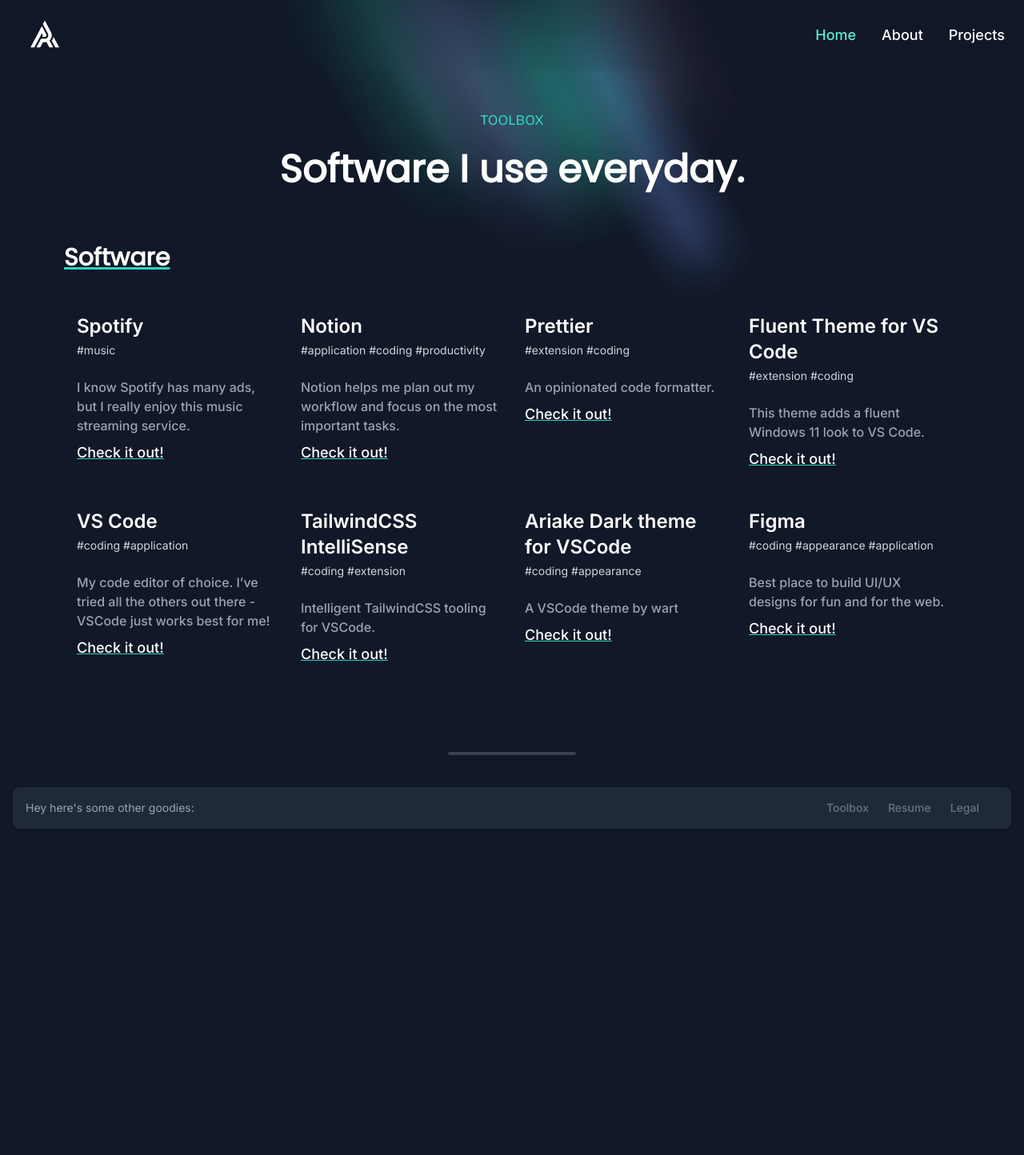
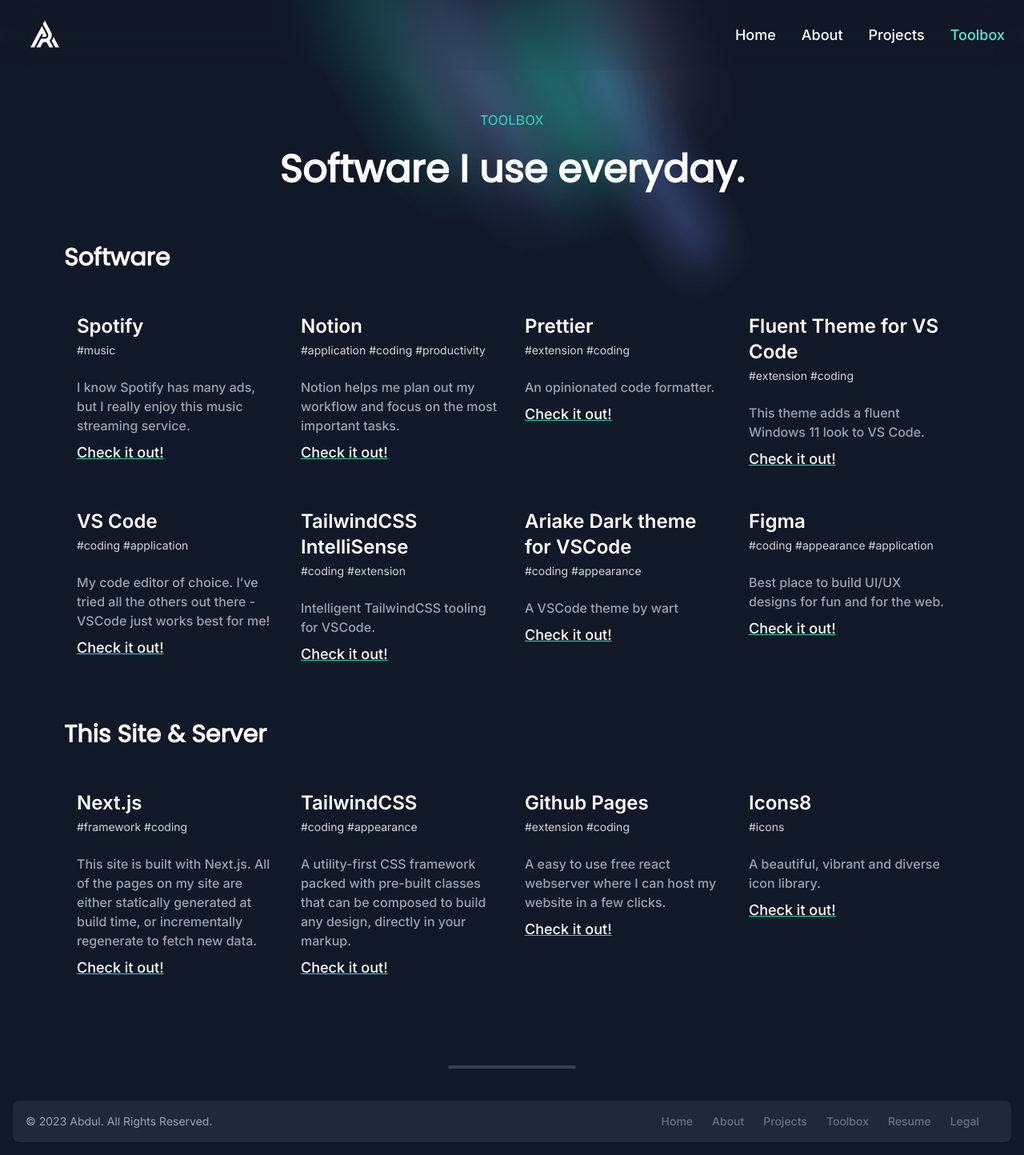
Before and after one commit to git-Abdul/dev, a Next.js app: page /toolbox in a window 1280 px wide. Shown: the whole page at 80% size. Before the commit the page ends 1052 px from the top, so only its background shows below. Built offline with nearby package versions, Linux system fonts and the light colour scheme; a web font is replaced by a local one.

Commit message:
Changes made

```diff
--- a/app/about/page.js
+++ b/app/about/page.js
@@ -70,6 +70,13 @@
                 <Link href={"/projects"}>
                   <p className="block text-lg py-2 pl-3 pr-4 text-white rounded md:hover:bg-transparent md:border-0 md:p-0 ease-in duration-200 hover:text-teal-500 dark:hover:text-teal-500 md:dark:hover:bg-transparent">
                     Projects
+                  </p>
+                </Link>
+              </li>
+              <li>
+                <Link href={"/toolbox"}>
+                  <p className="block text-lg py-2 pl-3 pr-4 text-white rounded md:hover:bg-transparent md:border-0 md:p-0 ease-in duration-200 hover:text-teal-500 dark:hover:text-teal-500 md:dark:hover:bg-transparent">
+                    Toolbox
                   </p>
                 </Link>
               </li>
--- a/app/layout.js
+++ b/app/layout.js
@@ -17,9 +17,18 @@
       <body className={inter.className}>{children}
         <footer class="rounded-lg shadow m-4 bg-gray-800">
           <div class="w-full mx-auto max-w-screen-xl p-4 md:flex md:items-center md:justify-between">
-            <span class="text-sm sm:text-center text-gray-400">Hey here's some other goodies:
+            <span class="text-sm sm:text-center text-gray-400">© 2023 <Link href={"/"} className='hover:underline'>Abdul</Link>. All Rights Reserved.
             </span>
             <ul class="flex flex-wrap items-center mt-3 text-sm font-medium text-gray-500 dark:text-gray-400 sm:mt-0">
+              <li>
+                <Link href={"/"} class="mr-4 hover:underline md:mr-6 ">Home</Link>
+              </li>
+              <li>
+                <Link href={"/about"} class="mr-4 hover:underline md:mr-6 ">About</Link>
+              </li>
+              <li>
+                <Link href={"/projects"} class="mr-4 hover:underline md:mr-6 ">Projects</Link>
+              </li>
               <li>
                 <Link href={"/toolbox"} class="mr-4 hover:underline md:mr-6 ">Toolbox</Link>
               </li>
--- a/app/page.js
+++ b/app/page.js
@@ -75,6 +75,13 @@
                   </p>
                 </Link>
               </li>
+              <li>
+                <Link href={"/toolbox"}>
+                  <p className="block text-lg py-2 pl-3 pr-4 text-white rounded md:hover:bg-transparent md:border-0 md:p-0 ease-in duration-200 hover:text-teal-500 dark:hover:text-teal-500 md:dark:hover:bg-transparent">
+                    Toolbox
+                  </p>
+                </Link>
+              </li>
             </ul>
           </div>
         </div>
--- a/app/projects/page.js
+++ b/app/projects/page.js
@@ -68,8 +68,15 @@
               </li>
               <li>
                 <Link href={"/projects"}>
+                  <p className="block text-lg py-2 pl-3 pr-4 text-teal-300 rounded md:hover:bg-transparent md:border-0 md:p-0 ease-in duration-200 hover:text-teal-500 dark:hover:text-teal-500 md:dark:hover:bg-transparent">
+                    Projects
+                  </p>
+                </Link>
+              </li>
+              <li>
+                <Link href={"/toolbox"}>
                   <p className="block text-lg py-2 pl-3 pr-4 text-white rounded md:hover:bg-transparent md:border-0 md:p-0 ease-in duration-200 hover:text-teal-500 dark:hover:text-teal-500 md:dark:hover:bg-transparent">
-                    Projects
+                    Toolbox
                   </p>
                 </Link>
               </li>
--- a/app/resume/page.js
+++ b/app/resume/page.js
@@ -73,6 +73,13 @@
                   </p>
                 </Link>
               </li>
+              <li>
+                <Link href={"/toolbox"}>
+                  <p className="block text-lg py-2 pl-3 pr-4 text-white rounded md:hover:bg-transparent md:border-0 md:p-0 ease-in duration-200 hover:text-teal-500 dark:hover:text-teal-500 md:dark:hover:bg-transparent">
+                    Toolbox
+                  </p>
+                </Link>
+              </li>
             </ul>
           </div>
         </div>
--- a/app/toolbox/page.js
+++ b/app/toolbox/page.js
@@ -52,7 +52,7 @@
               <li>
                 <Link href={"/"}>
                   <p
-                    className="block text-lg py-2 pl-3 pr-4 text-teal-300 rounded md:bg-transparent md:p-0 ease-in duration-200 hover:text-teal-500 dark:hover:text-teal-500"
+                    className="block text-lg py-2 pl-3 pr-4 text-white rounded md:bg-transparent md:p-0 ease-in duration-200 hover:text-teal-500 dark:hover:text-teal-500"
                     aria-current="page"
                   >
                     Home
@@ -70,6 +70,13 @@
                 <Link href={"/projects"}>
                   <p className="block text-lg py-2 pl-3 pr-4 text-white rounded md:hover:bg-transparent md:border-0 md:p-0 ease-in duration-200 hover:text-teal-500 dark:hover:text-teal-500 md:dark:hover:bg-transparent">
                     Projects
+                  </p>
+                </Link>
+              </li>
+              <li>
+                <Link href={"/toolbox"}>
+                  <p className="block text-lg py-2 pl-3 pr-4 text-teal-300 rounded md:hover:bg-transparent md:border-0 md:p-0 ease-in duration-200 hover:text-teal-500 dark:hover:text-teal-500 md:dark:hover:bg-transparent">
+                    Toolbox
                   </p>
                 </Link>
               </li>
@@ -101,7 +108,7 @@
         </h1>
       </div>
       <div className="flex flex-col-reverse md:flex-row mt-14"></div>
-      <div className="md:ml-20 ml-10 select-none link">
+      <div className="md:ml-20 ml-10 select-none">
         <h1 className="text-3xl font-poppins font-semibold">Software</h1>
       </div>
       {/*Tool box grid*/}
@@ -199,13 +206,68 @@
                 Best place to build UI/UX designs for fun and for the web.
               </li>
               <li className="mb-4 mt-2 text-lg link hover:text-teal-400">
-                <a href="https://marketplace.visualstudio.com/items?itemName=wart.ariake-dark">Check it out!</a>
+                <a href="https://figma.com">Check it out!</a>
               </li>
             </ul>
           </div>
         </div>
       </div>
-
+      {/*This site*/}
+      <div className="md:ml-20 ml-10 select-none">
+        <h1 className="text-3xl font-poppins font-semibold">This Site & Server</h1>
+      </div>
+      <div class="mx-auto w-full max-w-screen-xl md:px-20 p-5 select-none">
+        <div class="grid grid-cols-2 gap-8 px-4 py-6 lg:py-8 md:grid-cols-4">
+          <div>
+            <h2 class="text-2xl font-semibold text-white">Next.js</h2>
+            <h2 className="mb-6 text-gray-300 text-sm mt-1">#framework #coding</h2>
+            <ul class="text-gray-400 font-medium">
+              <li>
+              This site is built with Next.js. All of the pages on my site are either statically generated at build time, or incrementally regenerate to fetch new data.
+              </li>
+              <li className="mb-4 mt-2 text-lg link hover:text-teal-400">
+                <a href="https://nextjs.org">Check it out!</a>
+              </li>
+            </ul>
+          </div>
+          <div>
+            <h2 class="text-2xl font-semibold text-white">TailwindCSS</h2>
+            <h2 className="mb-6 text-gray-300 text-sm mt-1">#coding #appearance</h2>
+            <ul class="text-gray-400 font-medium">
+              <li>
+              A utility-first CSS framework packed with pre-built classes that can be composed to build any design, directly in your markup.
+              </li>
+              <li className="mb-4 mt-2 text-lg link hover:text-teal-400">
+                <a href="https://tailwindcss.com">Check it out!</a>
+              </li>
+            </ul>
+          </div>
+          <div>
+            <h2 class="text-2xl font-semibold text-white">Github Pages</h2>
+            <h2 className="mb-6 text-gray-300 text-sm mt-1">#extension #coding</h2>
+            <ul class="text-gray-400 font-medium">
+              <li>
+                A easy to use free react webserver where I can host my website in a few clicks.
+              </li>
+              <li className="mb-4 mt-2 text-lg link hover:text-teal-400">
+                <a href="https://github.io">Check it out!</a>
+              </li>
+            </ul>
+          </div>
+          <div>
+            <h2 class="text-2xl font-semibold text-white">Icons8</h2>
+            <h2 className="mb-6 text-gray-300 text-sm mt-1">#icons</h2>
+            <ul class="text-gray-400 font-medium">
+              <li>
+                A beautiful, vibrant and diverse icon library.
+              </li>
+              <li className="mb-4 mt-2 text-lg link hover:text-teal-400">
+                <a href="https://icons8.com">Check it out!</a>
+              </li>
+            </ul>
+          </div>
+        </div>
+      </div>
       <hr class="w-40 h-1 mx-auto my-4 border-0 rounded md:my-10 bg-gray-700"></hr>
 
     </main>
```
